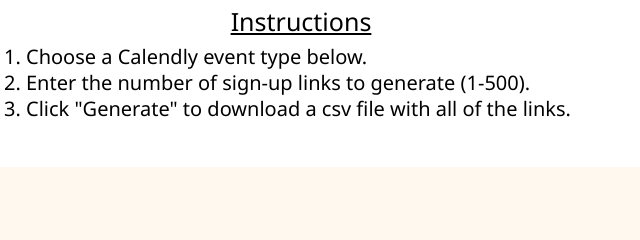
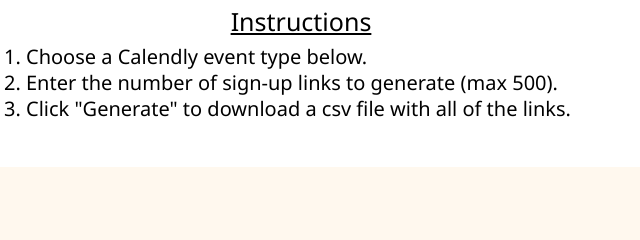
Before and after one commit to The20thDuck/ifpo-calendly, a website: page public/links.html in a window 1280 px wide. Shown: the part 263-503 px from the top of the page, 339-979 px from the left. Drawn offline with Linux system fonts and the light colour scheme; no server answers.

Commit message:
Change wording

```diff
--- a/public/links.html
+++ b/public/links.html
@@ -14,7 +14,7 @@
             <div class='list'>
                 <ol>
                     <li>1. Choose a Calendly event type below.</li>
-                    <li>2. Enter the number of sign-up links to generate (1-500).</li>
+                    <li>2. Enter the number of sign-up links to generate (max 500).</li>
                     <li>3. Click "Generate" to download a csv file with all of the links.</li>
                 </ol>
             </div>
```
